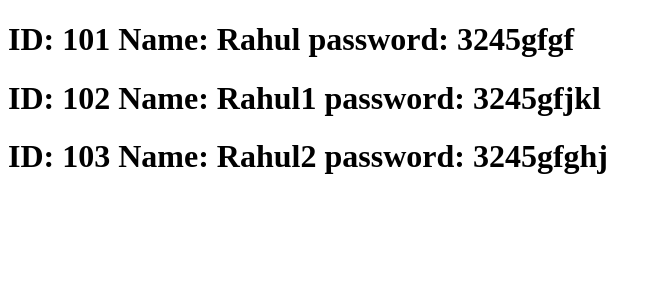
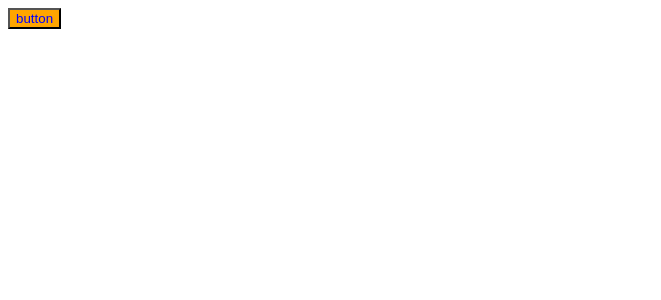
Before and after one commit to ojhal/React-Testing, a React (Create React App) app: page / in a window 1280 px wide. Shown: the top 300 px of the page, without its empty margins (0-661 px from the left). Built offline with nearby package versions, Linux system fonts and the light colour scheme.

Commit message:
Using inline css

```diff
--- a/src/App.js
+++ b/src/App.js
@@ -4,27 +4,41 @@ import React, { Component } from 'react'
 
 
 export default class App extends Component {
-  state = {
-    users: [
-      { id: 101, name: "Rahul", password: "3245gfgf" },
-      { id: 102, name: "Rahul1", password: "3245gfjkl" },
-      { id: 103, name: "Rahul2", password: "3245gfghj" },
-    ],
-    isLoggedIn: false
+  render() {
+    const btnStyle = {
+      color: "blue",
+      backgroundColor: "orange"
+    };
+    return (
+      <div>
+        <button style={btnStyle}>button</button>
+
+      </div>
+
+    )
   }
-  render() {
-    const newUsers = this.state.users.map(user => {
-      console.log(user);
-      return (
-        <h1 key={user.id}>
-          ID: {user.id} Name: {user.name} password: {user.password}
-        </h1>
-      );
-    });
-    return (
-      <div>{newUsers}</div>
-    )
+}
+//   state = {
+//     users: [
+//       { id: 101, name: "Rahul", password: "3245gfgf" },
+//       { id: 102, name: "Rahul1", password: "3245gfjkl" },
+//       { id: 103, name: "Rahul2", password: "3245gfghj" },
+//     ],
+//     isLoggedIn: false
+//   }
+//   render() {
+//     const newUsers = this.state.users.map(user => {
+//       console.log(user);
+//       return (
+//         <h1 key={user.id}>
+//           ID: {user.id} Name: {user.name} password: {user.password}
+//         </h1>
+//       );
+//     });
+//     return (
+//       <div>{newUsers}</div>
+//     )
 
 
-  }
-}
+//   }
+// }
```
